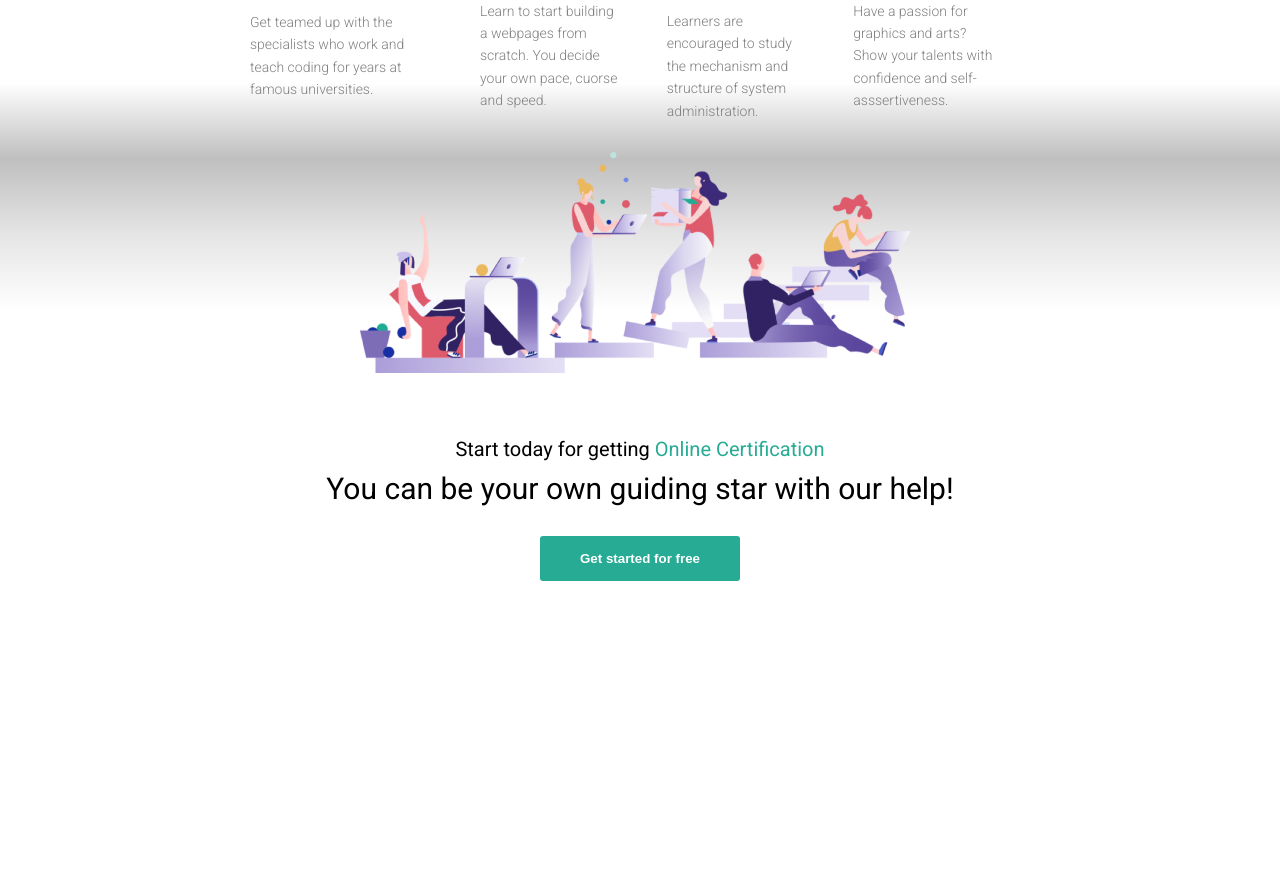
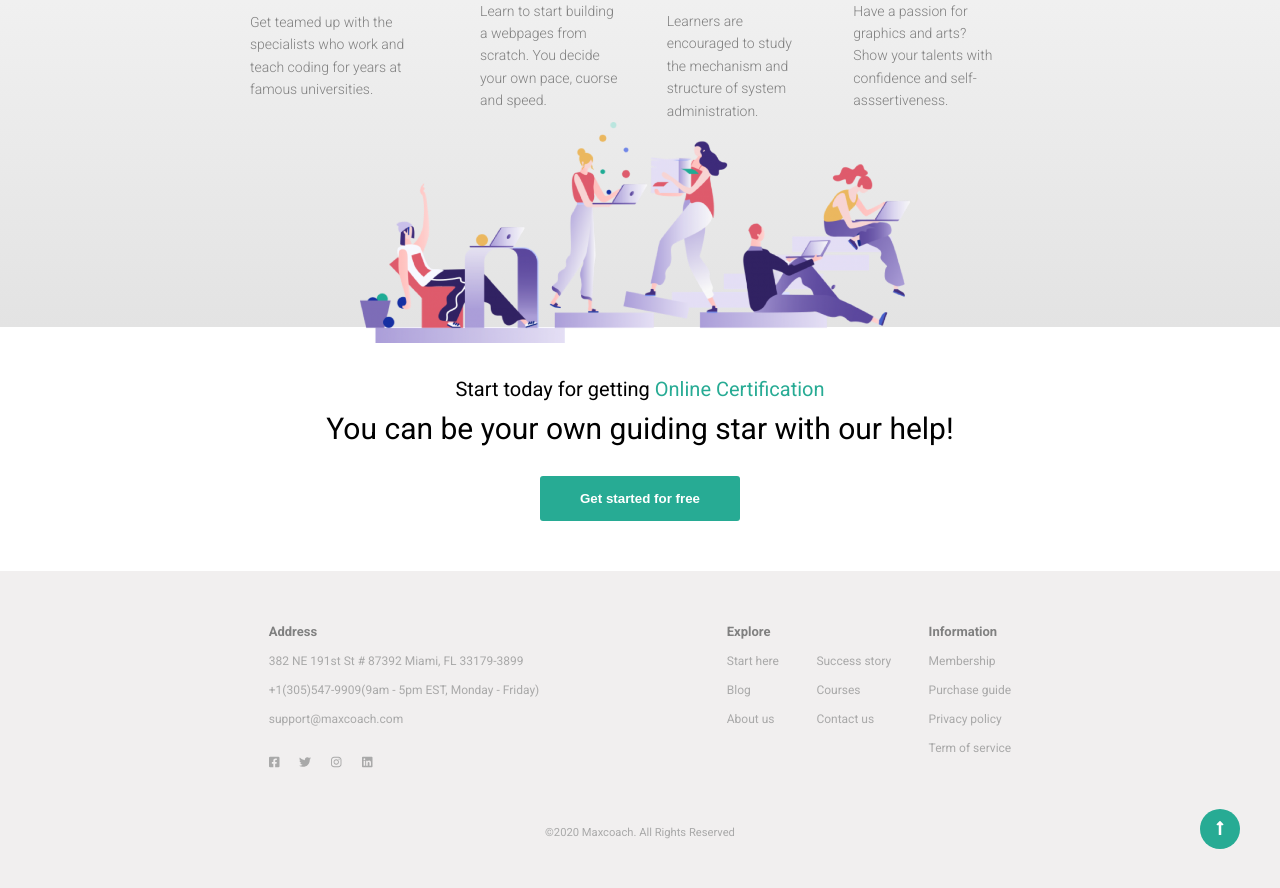
Before and after one commit to RobertoVillani98/proj-html-vuejs, a Vue app: page / in a window 1280 px wide. Shown: the part 4511-5399 px from the top of the page. Before the commit the page ends 5142 px from the top, so only its background shows below. Built offline with nearby package versions, Linux system fonts and the light colour scheme.

Commit message:
add footer

```diff
--- a/src/App.vue
+++ b/src/App.vue
@@ -8,7 +8,7 @@
     <Blogs />
     <Help />
     <Certification />
-    <Footer />
+    <Footer :links="footerNav" :contacts="contacts" />
   </div>
 </template>
 
@@ -64,6 +64,70 @@ export default {
           link: "#",
         },
       ],
+
+      footerNav: [
+        {
+          title: "Explore",
+          elements: [
+            {
+              name: "Start here",
+              link: "#",
+            },
+            {
+              name: "Blog",
+              link: "#",
+            },
+            {
+              name: "About us",
+              link: "#",
+            },
+          ],
+        },
+        {
+          title: "Contacts",
+          elements: [
+            {
+              name: "Success story",
+              link: "#",
+            },
+            {
+              name: "Courses",
+              link: "#",
+            },
+            {
+              name: "Contact us",
+              link: "#",
+            },
+          ],
+        },
+        {
+          title: "Information",
+          elements: [
+            {
+              name: "Membership",
+              link: "#",
+            },
+            {
+              name: "Purchase guide",
+              link: "#",
+            },
+            {
+              name: "Privacy policy",
+              link: "#",
+            },
+            {
+              name: "Term of service",
+              link: "#",
+            },
+          ],
+        },
+      ],
+      contacts: {
+        title: "Address",
+        address: "382 NE 191st St # 87392 Miami, FL 33179-3899",
+        tel: "+1(305)547-9909(9am - 5pm EST, Monday - Friday)",
+        mail: "support@maxcoach.com",
+      },
     };
   },
 };
--- a/src/assets/style/global.scss
+++ b/src/assets/style/global.scss
@@ -9,8 +9,9 @@
     box-sizing: border-box;
 }
 
+
+
 //typo
 body{
     font-family: 'Roboto', sans-serif;
-
 }
--- a/src/components/Sections/Help.vue
+++ b/src/components/Sections/Help.vue
@@ -82,12 +82,14 @@ export default {
 <style lang="scss" scoped>
 .helps {
   background: linear-gradient(
-    180deg,
-    rgba(255, 255, 255, 1) 60%,
-    rgba(191, 191, 191, 1) 70%,
-    rgba(229, 229, 229, 1) 80%,
-    rgba(255, 255, 255) 90%
+    to bottom,
+    #ffffff,
+    #f8f8f8,
+    #f1f1f1,
+    #eaeaea,
+    #e3e3e3
   );
+
   display: flex;
   align-items: center;
   flex-direction: column;
@@ -160,7 +162,7 @@ export default {
 
   .image img {
     width: 250%;
-    margin: 10px 110px;
+    margin: -20px 110px;
   }
 }
 </style>
--- a/src/components/macro/Footer.vue
+++ b/src/components/macro/Footer.vue
@@ -1,12 +1,146 @@
 <template>
-  <footer></footer>
+  <footer>
+    <div class="container_small">
+      <nav class="footer_nav">
+        <ul>
+          <li>
+            <a href="#">{{ contacts.title }}</a>
+          </li>
+          <li>
+            <a href="#">{{ contacts.address }}</a>
+          </li>
+          <li>
+            <a href="#">{{ contacts.tel }}</a>
+          </li>
+          <li>
+            <a href="#">{{ contacts.mail }}</a>
+          </li>
+          <li id="social_links">
+            <ul>
+              <li>
+                <a href="#"><i class="fab fa-facebook-square"></i></a>
+              </li>
+              <li>
+                <a href="#"><i class="fab fa-twitter"></i></a>
+              </li>
+              <li>
+                <a href="#"><i class="fab fa-instagram"></i></a>
+              </li>
+              <li>
+                <a href="#"><i class="fab fa-linkedin"></i></a>
+              </li>
+            </ul>
+          </li>
+        </ul>
+
+        <ul
+          v-for="(link, i) in links"
+          :key="i"
+          :class="{ contacts: link.title == 'Contacts' }"
+        >
+          <li>
+            <a href="#">{{ link.title }}</a>
+          </li>
+          <li v-for="(el, i) in link.elements" :key="i">
+            <a :href="el.link">{{ el.name }}</a>
+          </li>
+        </ul>
+      </nav>
+
+      <div class="rights">©2020 Maxcoach. All Rights Reserved</div>
+    </div>
+
+    <div class="btn btn_up">
+      <a href="#"><i class="fas fa-long-arrow-alt-up"></i></a>
+    </div>
+  </footer>
 </template>
 
 <script>
 export default {
   name: "Footer",
+  props: {
+    links: Array,
+    contacts: Object,
+  },
 };
 </script>
 
+
 <style lang="scss" scoped>
+footer {
+  background-color: #f1efef;
+  padding: 50px 0;
+  position: relative;
+  .footer_nav {
+    display: flex;
+    justify-content: space-around;
+    margin: 0 250px;
+    ul {
+      list-style: none;
+      &:first-of-type {
+        flex-grow: 0.5;
+      }
+      li:not(:first-child) {
+        margin: 10px 0;
+        a {
+          font-size: 12px;
+          color: darkgrey;
+          text-decoration: none;
+        }
+      }
+      li:first-child:not(#social_links li) {
+        a {
+          font-size: 13px;
+          font-weight: bold;
+          color: grey;
+          text-decoration: none;
+        }
+      }
+      &.contacts {
+        li:first-child {
+          opacity: 0;
+        }
+      }
+      #social_links {
+        ul {
+          margin: 15px 0;
+          li {
+            display: inline-block;
+            margin-right: 20px;
+            i {
+              font-size: 30px;
+              color: darkgrey;
+            }
+          }
+        }
+      }
+    }
+  }
+
+  .rights {
+    font-size: 0.7rem;
+    text-align: center;
+    color: darkgrey;
+    margin-top: 30px;
+  }
+  .btn_up {
+    width: 40px;
+    height: 40px;
+    line-height: 40px;
+    text-align: center;
+    background-color: #27ab94;
+    border-radius: 50%;
+    cursor: pointer;
+    position: absolute;
+    right: 40px;
+    bottom: 40px;
+    a {
+      width: 40px;
+      height: 40px;
+      color: white;
+      display: inline-block;
+    }
+  }
+}
 </style>
```
